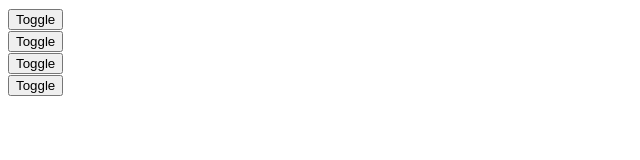
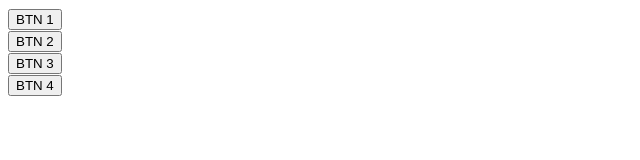
Before and after one commit to torik135/react-collapsible-mockup, a React (Create React App) app: page / in a window 1280 px wide. Shown: the top 160 px of the page, without its empty margins (0-640 px from the left). Built offline with nearby package versions, Linux system fonts and the light colour scheme.

Commit message:
add collapsible component

```diff
--- a/src/App.js
+++ b/src/App.js
@@ -5,10 +5,25 @@ const App = () => {
 
   return (
     <div>
-      <Collapsible />
-      <Collapsible />
-      <Collapsible />
-      <Collapsible />
+      <Collapsible label="BTN 1">
+        <h2>Title</h2>
+        <p>Lorem ipsum dolor sit, amet consectetur adipisicing elit. Quam sit distinctio odit libero. Id odit expedita enim temporibus ad consectetur aspernatur libero sunt illo maxime inventore sint voluptates, sapiente porro.</p>
+      </Collapsible>
+      <Collapsible label="BTN 2">
+        <ul>
+          <li>one</li>
+          <li>one</li>
+          <li>one</li>
+          <li>one</li>
+          <li>one</li>
+        </ul>
+      </Collapsible>
+      <Collapsible label="BTN 3">
+        <input type="text"></input>
+      </Collapsible>
+      <Collapsible label="BTN 4">
+        <input type="radio"></input>
+      </Collapsible>
     </div>
   )
 }
--- a/src/components/Collapsible.js
+++ b/src/components/Collapsible.js
@@ -1,12 +1,12 @@
 import { useState } from "react"
 
-const Collapsible = () => {
+const Collapsible = (prop) => {
     const [isOpen, setIsOpen] = useState(false)
 
     return (
         <div className="collapsible">
-            <button className="toggle" onClick={() => setIsOpen(!isOpen)}>Toggle</button>
-            {isOpen && <div className="content">Content</div>}
+            <button className="toggle" onClick={() => setIsOpen(!isOpen)}>{prop.label}</button>
+            {isOpen && <div className="content">{prop.children}</div>}
         </div>
     )
 }
```
